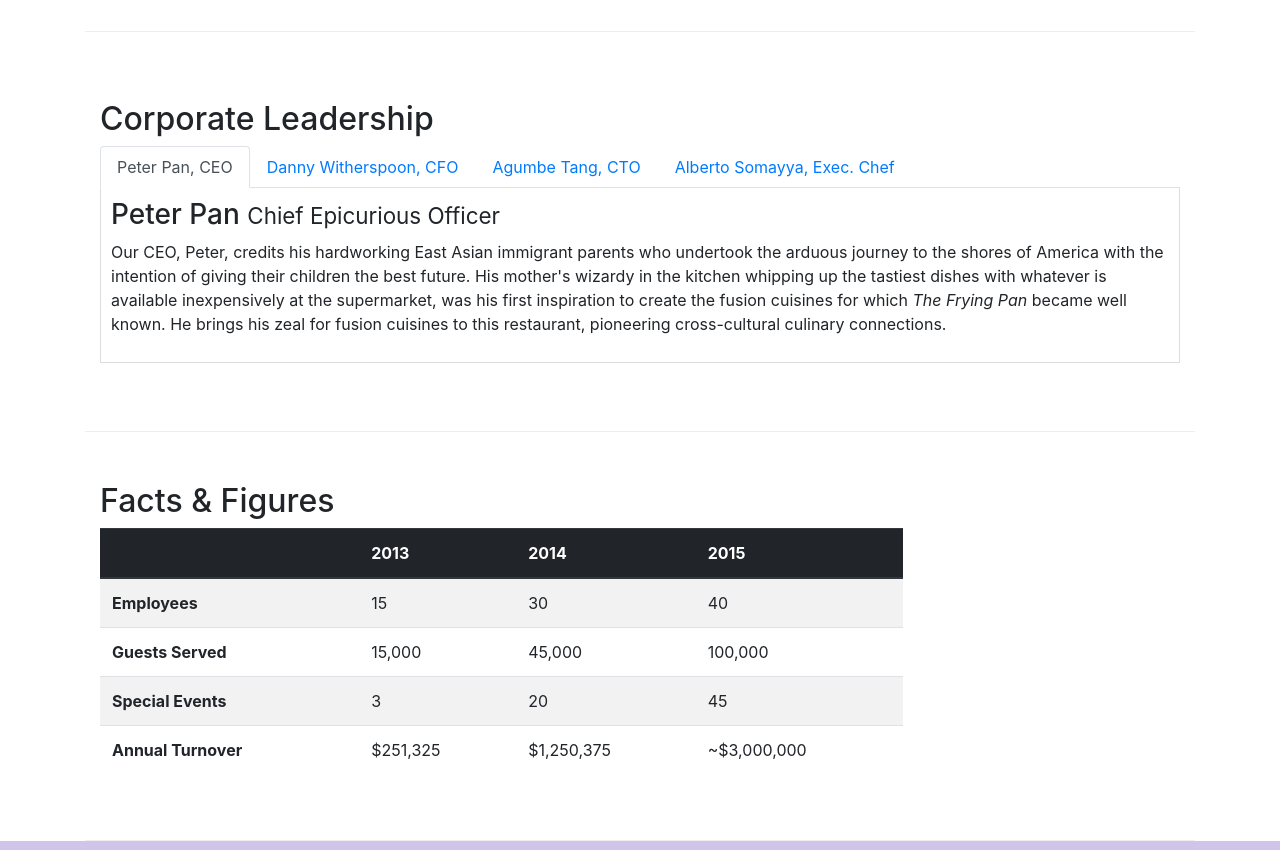
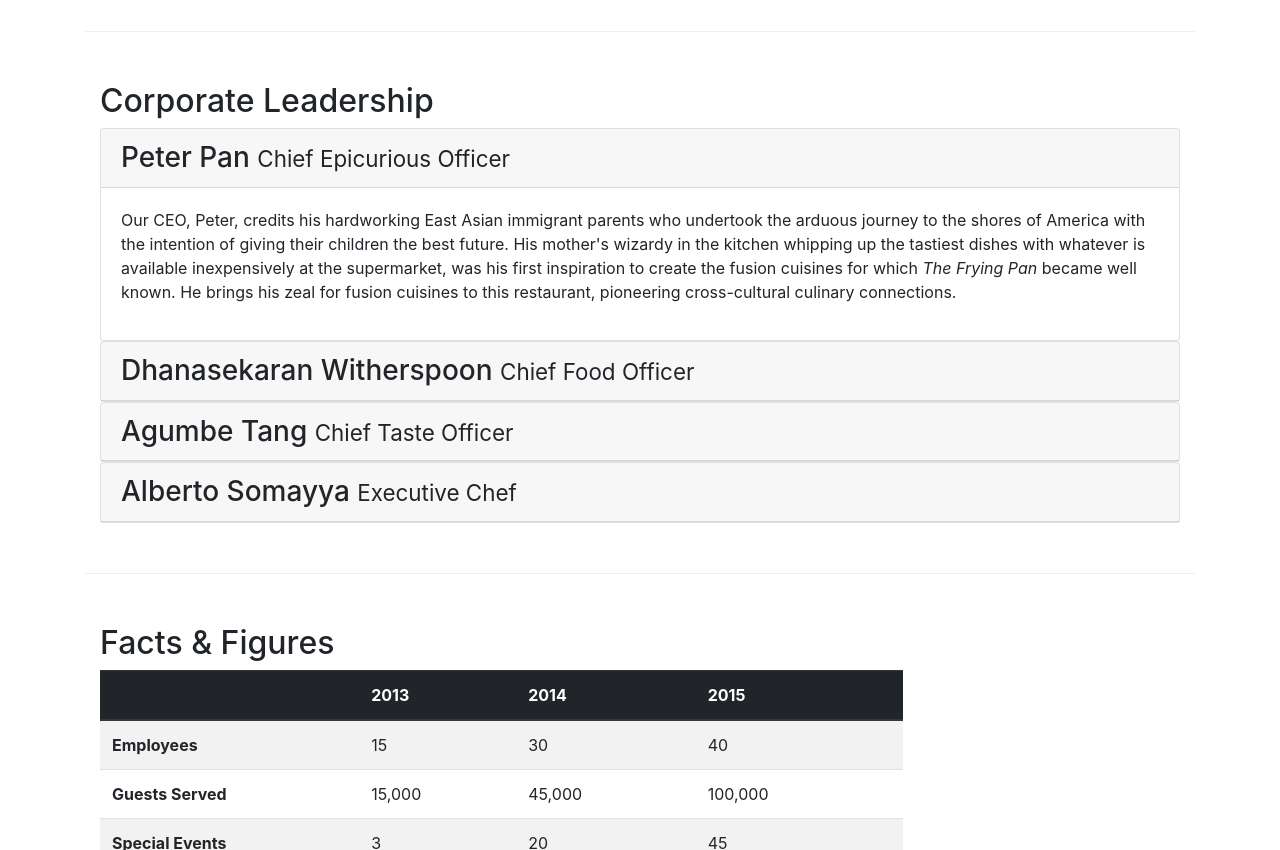
Before and after one commit to TaewookKang-dongnae/bootstrap, a website: page aboutus.html in a window 1280 px wide. Shown: the part 940-1790 px from the top of the page. Drawn offline with nearby package versions, Linux system fonts and the light colour scheme.

Commit message:
Accordion

```diff
--- a/aboutus.html
+++ b/aboutus.html
@@ -44,7 +44,6 @@
                     <img src="img/logo.png" class="img-fluid">
                 </div>
                 <div class="col-12 col-sm align-self-center">
-                    <a class="btn btn-warning" role="button" href="">Reserve a Table</a>
                 </div>
             </div>
         </div>
@@ -106,7 +105,69 @@
             <div class="col-12 col-sm col-md">
                 <h2>Corporate Leadership</h2>
 
-                <ul class="nav nav-tabs">
+                <div id="accordion">
+                    <div class="card">
+                        <div class="card-header" role="tab" id="peterhead">
+                            <h3 class="mb-0">
+                                <a data-toggle="collapse" data-target="#peter">
+                                Peter Pan <small>Chief Epicurious Officer</small>
+                                </a>
+                            </h3>
+                        </div>
+                        <div class="collapse show" id="peter" data-parent="#accordion">
+                            <div class="card-body">
+                                <p class="d-none d-sm-block">Our CEO, Peter, credits his hardworking East Asian immigrant parents who undertook the arduous journey to the shores of America with the intention of giving their children the best future. His mother's wizardy in the kitchen whipping up the tastiest dishes with whatever is available inexpensively at the supermarket, was his first inspiration to create the fusion cuisines for which <em>The Frying Pan</em> became well known. He brings his zeal for fusion cuisines to this restaurant, pioneering cross-cultural culinary connections.</p>
+                            </div>
+                        </div>
+                    </div>
+
+                    <div class="card">
+                        <div class="card-header" role="tab" id="dannyhead">
+                            <h3 class="mb-0">
+                                <a class="collapsed" data-toggle="collapse" data-target="#danny">
+                                Dhanasekaran Witherspoon <small>Chief Food Officer</small>
+                                </a>
+                            </h3>
+                        </div>
+                        <div class="collapse" id="danny" data-parent="#accordion">
+                            <div class="card-body">
+                                <p class="d-none d-sm-block">Our CFO, Danny, as he is affectionately referred to by his colleagues, comes from a long established family tradition in farming and produce. His experiences growing up on a farm in the Australian outback gave him great appreciation for varieties of food sources. As he puts it in his own words, <em>Everything that runs, wins, and everything that stays, pays!</em></p>
+                            </div>
+                        </div>
+                    </div>
+
+                    <div class="card">
+                        <div class="card-header" role="tab" id="agumbehead">
+                            <h3 class="mb-0">
+                                <a class="collapsed" data-toggle="collapse" data-target="#agumbe">
+                                Agumbe Tang <small>Chief Taste Officer</small>
+                                </a>
+                            </h3>
+                        </div>
+                        <div class="collapse" id="agumbe" data-parent="#accordion">
+                            <div class="card-body">
+                                <p class="d-none d-sm-block">Blessed with the most discerning gustatory sense, Agumbe, our CTO, personally ensures that every dish that we serve meets his exacting tastes. Our chefs dread the tongue lashing that ensues if their dish does not meet his exacting standards. He lives by his motto, <em>You click only if you survive my lick.</em></p>
+                            </div>
+                        </div>
+                    </div>
+
+                    <div class="card">
+                        <div class="card-header" role="tab" id="albertohead">
+                            <h3 class="mb-0">
+                                <a class="collapsed" data-toggle="collapse" data-target="#alberto">
+                                Alberto Somayya <small>Executive Chef</small>
+                                </a>
+                            </h3>
+                        </div>
+                        <div class="collapse" id="alberto" data-parent="#accordion">
+                            <div class="card-body">
+                                <p class="d-none d-sm-block">Award winning three-star Michelin chef with wide International experience having worked closely with whos-who in the culinary world, he specializes in creating mouthwatering Indo-Italian fusion experiences. He says, <em>Put together the cuisines from the two craziest cultures, and you get a winning hit! Amma Mia!</em></p>
+                            </div>
+                        </div>
+                    </div>
+                </div>
+
+                <!-- <ul class="nav nav-tabs">
                     <li class="nav-item">
                         <a class="nav-link active" href="#peter"
                             role="tab" data-toggle="tab">Peter Pan, CEO</a>
@@ -123,9 +184,9 @@
                         <a class="nav-link" href="#alberto"
                             role="tab" data-toggle="tab">Alberto Somayya, Exec. Chef</a>
                     </li>
-                </ul>
+                </ul> -->
 
-                <div class="tab-content">
+                <!-- <div class="tab-content">
                     <div role="tabpanel" class="tab-pane fade show active" id="peter">
                         <h3>Peter Pan <small>Chief Epicurious Officer</small></h3>
                         <p class="d-none d-sm-block">Our CEO, Peter, credits his hardworking East Asian immigrant parents who undertook the arduous journey to the shores of America with the intention of giving their children the best future. His mother's wizardy in the kitchen whipping up the tastiest dishes with whatever is available inexpensively at the supermarket, was his first inspiration to create the fusion cuisines for which <em>The Frying Pan</em> became well known. He brings his zeal for fusion cuisines to this restaurant, pioneering cross-cultural culinary connections.</p>
@@ -142,7 +203,7 @@
                         <h3>Alberto Somayya <small>Executive Chef</small></h3>
                         <p class="d-none d-sm-block">Award winning three-star Michelin chef with wide International experience having worked closely with whos-who in the culinary world, he specializes in creating mouthwatering Indo-Italian fusion experiences. He says, <em>Put together the cuisines from the two craziest cultures, and you get a winning hit! Amma Mia!</em></p>
                     </div>
-                </div>
+                </div> -->
             </div>
        </div>
        <div class="row row-content">
```
Also changed, not shown: contactus.html (+0 -1 lines).
